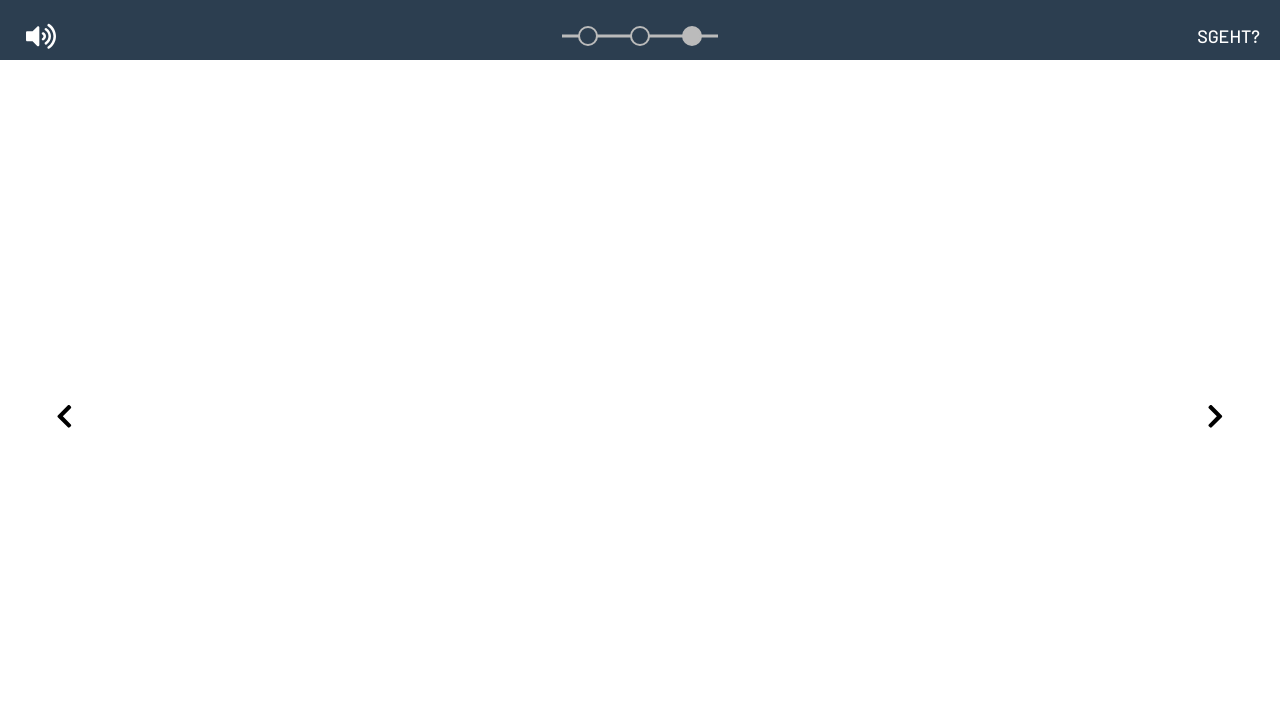
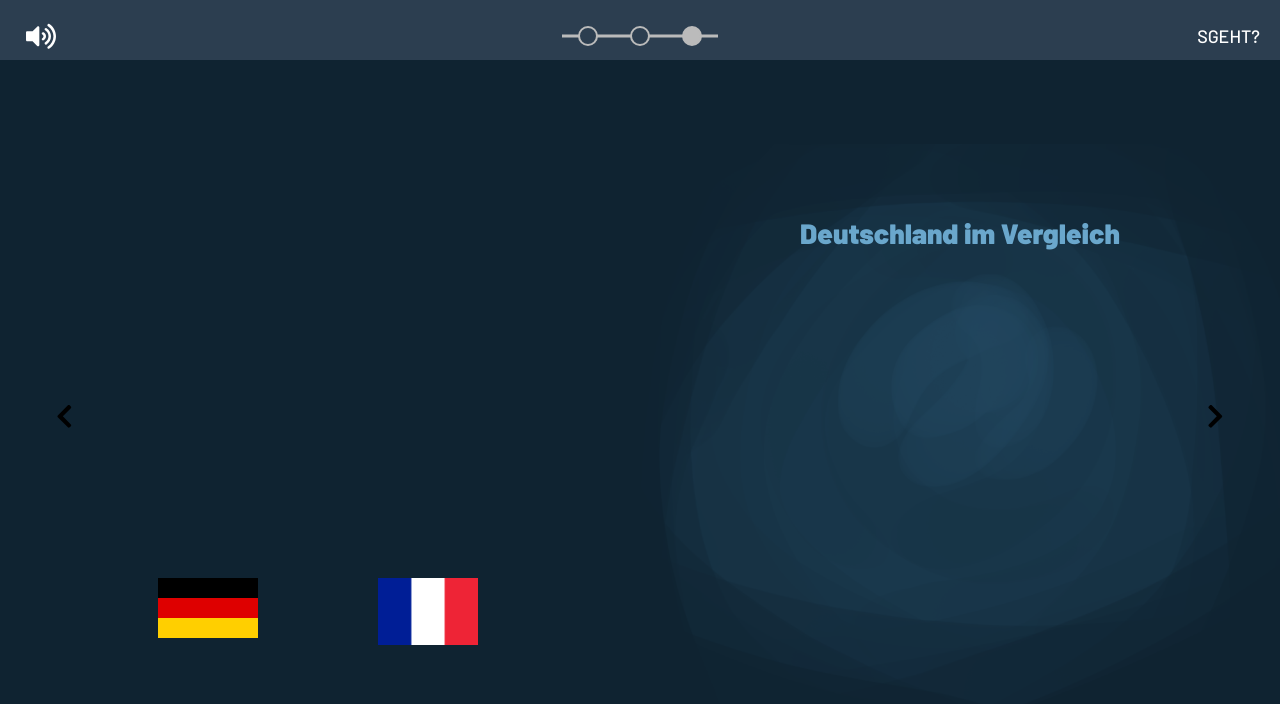
Before and after one commit to naaw9051/KomDes-SS19, a Vue app: page /#/3 in a window 1280 px wide. Shown: the top 704 px of the page. Built offline with nearby package versions, Linux system fonts and the light colour scheme.

Commit message:
Add countries

```diff
--- a/src/App.vue
+++ b/src/App.vue
@@ -119,8 +119,8 @@ export default {
 
 @font-face {
   font-family: 'Barlow Black';
-  src: url('./assets/fonts/barlow/Barlow-Light.ttf');
-  font-weight: 300;
+  src: url('./assets/fonts/barlow/Barlow-SemiBold.ttf');
+  font-weight: 600;
 }
 
 @font-face {
@@ -258,6 +258,14 @@ body {
   font-size: 42px;
 }
 
+.bigtext{
+  font-family: 'Barlow Black', Helvetica, Arial, sans-serif;
+  text-align: center;
+  color: #6aa7cc;
+  font-weight: 600;
+  font-size: 36px;
+}
+
 .nav {
   height: 60px;
   width: 100%;
--- a/src/views/newPages/Countries.vue
+++ b/src/views/newPages/Countries.vue
@@ -1,15 +1,196 @@
 <template>
 <div class="page">
+  <div class="pageWrapper">
+    <div class="imgContainer">
+      <div class="gridContainer">
+            <!-- eslint-disable-next-line vue/require-v-for-key, vue/no-unused-vars -->
+        <div v-for="item in gridItems" class="gridContainer__item" :class="item.class"></div>
+      </div>
+      <button class="germany" @click="showItems('germany')">
+        <img src="../../assets/images/newScenes/germany.png" alt="">
+      </button>
+      <button class="france" @click="showItems('france')">
+        <img src="../../assets/images/newScenes/frankreich.png" alt="">
+      </button>
+    </div>
+    <div class="infoContainer">
+      <div class="info">
+        <span class="headline">Deutschland im Vergleich</span>
+        <div class="info__text" :class="{ clicked: clicked }">
+          <p>
+            Food Waste pro Person<br>
+            <span class="bigtext">{{ personWaste }}</span><br>
+            Kilogramm/Jahr<br><br>
 
+            Nationaler Food Waste<br>
+            <span class="bigtext">{{ nationWaste }}</span><br>
+            Tonnen/Jahr<br>
+          </p>
+        </div>
+        <div class="frTip" :class="{ clicked: frClicked }"><br>
+          Frankreich hat im Jahr 2016 Food Waste den Kampf angesagt: Lebensmittelverschwendung wird für Händler unter Strafe gestellt.
+        </div>
+      </div>
+    </div>
+  </div>
 </div>
 </template>
 
 <script>
 export default {
+  data () {
+    return {
+      gridItems: [],
+      personWaste: '',
+      nationWaste: '',
+      clicked: false,
+      frClicked: false
+    }
+  },
+  methods: {
+    showItems: function (land) {
+      this.clicked = true
+      if (land === 'germany') {
+        this.frClicked = false
+        let gerArray = []
+        for (let i = 0; i < 100; i++) {
+          if (i < 81) { gerArray.push({ class: 'full' }) } else { gerArray.push({ class: 'empty' }) }
+        }
+        this.gridItems = gerArray
+        this.personWaste = '81,6'
+        this.nationWaste = '18, 000,000'
+      }
 
+      if (land === 'france') {
+        this.frClicked = true
+        let frArray = []
+        for (let i = 0; i < 100; i++) {
+          if (i < 20) { frArray.push({ class: 'full' }) } else { frArray.push({ class: 'empty' }) }
+        }
+        this.gridItems = frArray
+        this.personWaste = '20'
+        this.nationWaste = '10,300,000 '
+      }
+    }
+  }
 }
 </script>
 
 <style lang="scss" scoped>
+.page {
+  .pageWrapper {
+    position: relative;
+    background: #0f2331;
+    width: 100%;
+    height: 100%;
+    display: grid;
+    grid-auto-flow: column;
+    grid-template-columns: 1fr 1fr;
 
+    .imgContainer {
+      position: relative;
+      height: 100%;
+      width: 100%;
+
+      .gridContainer{
+        position: absolute;
+        top: 50px;
+        left: 20%;
+        height: 80%;
+        width: auto;
+        display: grid;
+        justify-content: center;
+        justify-items: center;
+        grid-template-rows: repeat(10, 30px);
+        grid-template-columns: repeat(10, 40px);
+        grid-auto-flow: row;
+        grid-gap: 2px;
+
+        &__item{
+          width: 40px;
+          height: 30px;
+        }
+
+        .full{
+          background: #6aa7cc;
+        }
+
+        .empty{
+          background: #315268;
+        }
+      }
+
+      .germany{
+        position: absolute;
+        top: 70%;
+        left: calc(20% + 30px);
+        width: 100px;
+        padding: 0;
+        background: transparent;
+        border: none;
+        outline: none;
+
+        &:hover{
+          filter: drop-shadow(0 0 20px #6aa7cc);
+        }
+
+        &:focus{
+          filter: drop-shadow(0 0 20px #6aa7cc);
+        }
+        img{
+          width: 100px;
+        }
+      }
+
+      .france{
+        position: absolute;
+        top: 70%;
+        left: calc(20% + 250px);
+        width: 100px;
+        padding: 0;
+        background: transparent;
+        border: none;
+        outline: none;
+
+        &:hover{
+          filter: drop-shadow(0 0 20px #6aa7cc);
+        }
+
+        &:focus{
+          filter: drop-shadow(0 0 20px #6aa7cc);
+        }
+
+        img{
+          width: 100px;
+        }
+      }
+    }
+
+    .infoContainer {
+      background: url('../../assets/images/newScenes/backgrounds/background-blue.png') center no-repeat;
+      background-size: contain;
+      background-color: #0f2331;
+      position: relative;
+
+      .info{
+        position: absolute;
+        top: 50%;
+        left: 50%;
+        transform: translate(-50%, -50%);
+        width: 80%;
+
+        .info__text{
+          opacity: 0;
+        }
+
+        .frTip{
+          opacity: 0;
+        }
+        .clicked {
+          opacity: 1;
+        }
+      }
+    }
+  }
+}
 </style>
```
Also changed, not shown: src/assets/images/newScenes/frankreich.png (added), src/assets/images/newScenes/germany.png (added).
